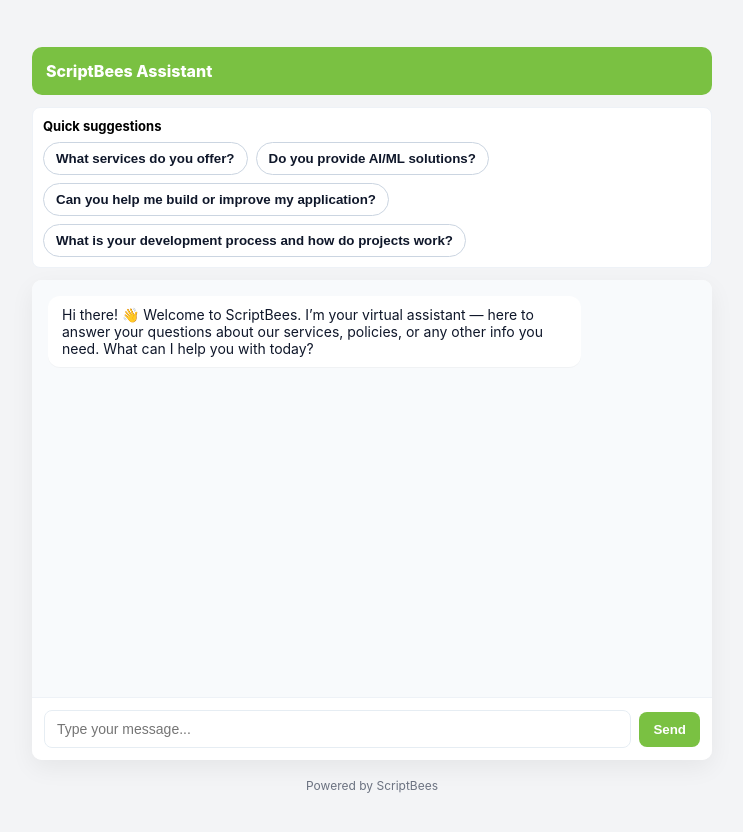
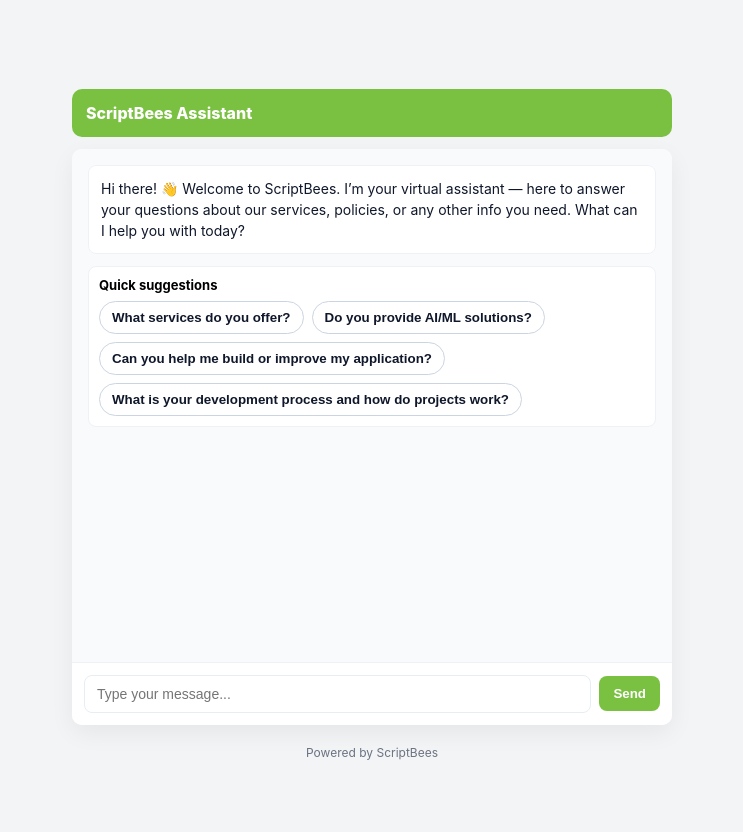
Before and after one commit to sharief44/dialogueflow, a React (Create React App) app: page / in a window 1280 px wide. Shown: the top 832 px of the page, without its empty margins (268-1011 px from the left). Built offline with nearby package versions, Linux system fonts and the light colour scheme.

Commit message:
updated chat.js file

```diff
--- a/src/components/ChatLauncher.jsx
+++ b/src/components/ChatLauncher.jsx
@@ -2,26 +2,29 @@
 import React, { useEffect, useRef, useState } from 'react';
 
 /**
- * ChatLauncher (single-column)
- *
- * Props:
- * - welcomeMessage: string
- * - suggestions: initial suggestions array
- * - fetchSuggestionsUrl: optional URL to fetch initial suggestions
- * - endpoint: server endpoint for messages (default '/.netlify/functions/dialogflow')
+ * ChatLauncher — welcome + suggestions rendered inside the same scrollable messages area
+ * - Header + input are fixed
+ * - Welcome & suggestions live inside messagesWrap so they scroll with conversation
+ * - No hardcoded bot message after send; bot replies appended only when server returns
  */
 export default function ChatLauncher({
-  welcomeMessage = 'Hi — Welcome! I can help with questions about our service.',
-  suggestions = ['AboutUs', 'what is ScriptBees', 'Features'],
+  welcomeMessage = 'Hi there! 👋 Welcome to ScriptBees. I’m your virtual assistant — here to answer your questions about our services, policies, or any other info you need. What can I help you with today?',
+  suggestions = [
+    'What services do you offer?',
+    'Do you provide AI/ML solutions?',
+    'Can you help me build or improve my application?',
+    'What is your development process and how do projects work?'
+  ],
   fetchSuggestionsUrl = undefined,
   endpoint = '/.netlify/functions/dialogflow',
 }) {
-  const [messages, setMessages] = useState([{ id: 'bot-welcome', from: 'bot', text: welcomeMessage }]);
+  // conversation messages only (bot replies come from server)
+  const [messages, setMessages] = useState([]);
   const [loading, setLoading] = useState(false);
   const [suggestionsState, setSuggestionsState] = useState(Array.isArray(suggestions) ? suggestions : []);
   const [suggestionsVisible, setSuggestionsVisible] = useState(Boolean(suggestionsState.length));
   const inputRef = useRef(null);
-  const boxRef = useRef(null);
+  const messagesRef = useRef(null);
 
   // session id
   useEffect(() => {
@@ -32,7 +35,7 @@
     }
   }, []);
 
-  // optionally fetch suggestions
+  // optional fetch suggestions
   useEffect(() => {
     if (!fetchSuggestionsUrl) return;
     let mounted = true;
@@ -53,25 +56,25 @@
     return () => { mounted = false; };
   }, [fetchSuggestionsUrl]);
 
-  // autoscroll
+  // autoscroll to bottom when messages change
   useEffect(() => {
-    if (boxRef.current) boxRef.current.scrollTop = boxRef.current.scrollHeight;
+    if (!messagesRef.current) return;
+    // small timeout ensures the DOM updates before scrolling
+    setTimeout(() => {
+      messagesRef.current.scrollTop = messagesRef.current.scrollHeight;
+    }, 30);
   }, [messages, loading]);
 
-  // send to server
+  // send text -> append user then call server -> append bot only when returned
   async function sendToBot(text) {
     if (!text || !text.toString().trim()) return;
     const trimmed = text.toString().trim();
 
-    // user message
+    // append user message immediately
     const userMsg = { id: `u-${Date.now()}`, from: 'user', text: trimmed };
     setMessages((m) => [...m, userMsg]);
 
-    // bot placeholder
-    const placeholderId = `p-${Date.now()}`;
-    setMessages((m) => [...m, { id: placeholderId, from: 'bot', text: 'Typing…', loading: true }]);
     setLoading(true);
-
     try {
       const sessionId = localStorage.getItem('dialogflow_session_id');
       const res = await fetch(endpoint, {
@@ -86,33 +89,42 @@
       }
 
       const data = await res.json();
-      const reply = data?.reply ?? data?.fulfillmentText ?? "Sorry, I don't have an answer for that.";
+      const reply = (data?.reply ?? data?.fulfillmentText ?? '')?.toString().trim();
       const payload = data?.payload ?? null;
 
-      setMessages((m) => m.map((msg) => (msg.id === placeholderId ? { ...msg, text: reply, loading: false, payload } : msg)));
+      // only append server-provided content (no hardcoded filler)
+      if (reply) {
+        const botMsg = { id: `b-${Date.now()}`, from: 'bot', text: reply, payload: payload ?? null };
+        setMessages((m) => [...m, botMsg]);
+      } else if (payload && payload.buttons && payload.buttons.length) {
+        // payload-only response -> append message with empty text but with payload (so buttons render)
+        const botMsg = { id: `b-${Date.now()}`, from: 'bot', text: '', payload };
+        setMessages((m) => [...m, botMsg]);
+      } else {
+        // nothing returned: do not inject any chat message (silently ignore)
+        console.warn('Dialogflow returned empty reply and no payload for:', trimmed);
+      }
     } catch (err) {
       console.error('sendToBot error', err);
-      setMessages((m) => m.map((msg) => (msg.id === placeholderId ? { ...msg, text: 'Sorry — something went wrong.', loading: false } : msg)));
+      // do not inject a hardcoded error message; keep UI silent and log
     } finally {
       setLoading(false);
     }
   }
 
-  // suggestion clicked
+  // suggestion click: keep suggestions visible (they're inside the scrollable area now)
   function handleSuggestionClick(s) {
     if (loading) return;
-    setSuggestionsVisible(false);
     sendToBot(s);
   }
 
-  // bot-sent inline buttons
+  // bot payload button click: keep buttons visible after click
   function handleBotButtonClick(messageId, button) {
-    setMessages((prev) => prev.map((m) => m.id === messageId ? { ...m, payload: { ...m.payload, buttons: [] } } : m));
+    // do NOT clear buttons; keep them visible and clickable
     const toSend = button.payload ?? button.title ?? button.text ?? '';
     if (toSend) sendToBot(toSend);
   }
 
-  // input send
   function handleSendInput() {
     const el = inputRef.current;
     if (!el) return;
@@ -122,24 +134,25 @@
     sendToBot(v);
   }
 
-  // styles (centered single column)
+  // styles: header + input fixed; messagesWrap is the single scrollable area
   const styles = {
-    page: { minHeight: '100vh', display: 'flex', alignItems: 'center', justifyContent: 'center', background: '#f3f4f6', padding: 20, fontFamily: 'Inter, system-ui, Arial, sans-serif' },
-    wrapper: { width: '680px', maxWidth: '96%', display: 'flex', flexDirection: 'column', gap: 12 },
+    page: { minHeight: '100vh', display: 'flex', alignItems: 'center', justifyContent: 'center', background: '#f3f4f6', padding: 24, fontFamily: 'Inter, system-ui, Arial, sans-serif' },
+    wrapper: { width: '600px', maxWidth: '96%', display: 'flex', flexDirection: 'column', gap: 12 },
     header: { background: '#7AC142', color: '#fff', padding: 14, fontWeight: 800, borderRadius: 10, display: 'flex', justifyContent: 'space-between', alignItems: 'center' },
-    subtitle: { fontSize: 13, color: '#ecfdf5', opacity: 0.95 },
+    chatCard: { borderRadius: 10, overflow: 'hidden', background: '#fff', boxShadow: '0 8px 24px rgba(2,6,23,0.06)', display: 'flex', flexDirection: 'column', height: '72vh' },
+    // messagesWrap is the single scrolling block (contains welcome, suggestions, messages)
+    messagesWrap: { padding: 16, display: 'flex', flexDirection: 'column', gap: 12, overflowY: 'auto', flex: 1, background: '#f8fafc' },
+    welcome: { background: '#fff', border: '1px solid #eef2f7', padding: 12, borderRadius: 8, color: '#0f172a', fontSize: 14, lineHeight: 1.5 },
     suggestionsBox: { padding: 10, borderRadius: 8, background: '#fff', border: '1px solid #eef2f7' },
     chipsRow: { display: 'flex', gap: 8, flexWrap: 'wrap' },
     chip: { padding: '8px 12px', borderRadius: 999, border: '1px solid #cbd5e1', background: '#fff', color: '#0f172a', cursor: 'pointer', fontWeight: 700 },
-    chatPanel: { height: '60vh', borderRadius: 10, overflow: 'hidden', display: 'flex', flexDirection: 'column', background: '#fff', boxShadow: '0 8px 24px rgba(2,6,23,0.06)' },
-    messages: { padding: 16, display: 'flex', flexDirection: 'column', gap: 10, overflowY: 'auto', flex: 1, background: '#f8fafc' },
+    messages: { display: 'flex', flexDirection: 'column', gap: 10 },
     botBubble: { background: '#fff', color: '#0f172a', padding: '10px 14px', borderRadius: 12, maxWidth: '78%', fontSize: 14, boxShadow: '0 1px 0 rgba(2,6,23,0.03)' },
     userBubble: { background: '#7AC142', color: '#fff', padding: '10px 14px', borderRadius: 12, maxWidth: '78%', fontSize: 14, alignSelf: 'flex-end' },
-    inputRow: { padding: 12, borderTop: '1px solid #eef2f7', display: 'flex', gap: 8, alignItems: 'center', background: '#fff' },
+    inputRow: { padding: 12, borderTop: '1px solid #eef2f7', display: 'flex', gap: 8, alignItems: 'center', background: '#fff', flex: '0 0 auto' },
     input: { flex: 1, padding: '10px 12px', borderRadius: 8, border: '1px solid #e6edf3', outline: 'none', fontSize: 14 },
     sendBtn: { padding: '10px 14px', borderRadius: 8, background: '#7AC142', color: '#fff', border: 'none', cursor: 'pointer', fontWeight: 700 },
-    smallNote: { fontSize: 12, color: '#6b7280', textAlign: 'center' },
-    session: { fontSize: 12, color: '#6b7280', marginTop: 6, textAlign: 'center' },
+    footerNote: { fontSize: 12, color: '#6b7280', textAlign: 'center', paddingTop: 8 }
   };
 
   return (
@@ -149,6 +162,13 @@
           <div>ScriptBees Assistant</div>
         </div>
 
+        <div style={styles.chatCard}>
+          {/* single scrolling area: welcome + suggestions + messages */}
+          <div style={styles.messagesWrap} ref={messagesRef} aria-live="polite">
+            {/* welcome sits at the top of the scrollable area */}
+            <div style={styles.welcome}>{welcomeMessage}</div>
+
+            {/* suggestions are now inside the scroll area and will scroll away as messages grow */}
             {suggestionsVisible && suggestionsState && suggestionsState.length > 0 && (
               <div style={styles.suggestionsBox}>
                 <div style={{ fontSize: 13, fontWeight: 700, marginBottom: 8 }}>Quick suggestions</div>
@@ -162,8 +182,8 @@
               </div>
             )}
 
-        <div style={styles.chatPanel}>
-          <div style={styles.messages} ref={boxRef} aria-live="polite">
+            {/* conversation messages */}
+            <div style={styles.messages}>
               {messages.map((m) => (
                 <div key={m.id} style={{ display: 'flex', justifyContent: m.from === 'user' ? 'flex-end' : 'flex-start' }}>
                   <div style={m.from === 'user' ? styles.userBubble : styles.botBubble}>
@@ -178,13 +198,13 @@
                         ))}
                       </div>
                     )}
-
-                  {m.loading && <div style={{ marginTop: 6, fontSize: 12, color: '#6b7280' }}>Loading…</div>}
                   </div>
                 </div>
               ))}
             </div>
+          </div>
 
+          {/* input row stays fixed under the scroll area */}
           <div style={styles.inputRow}>
             <input
               ref={inputRef}
@@ -198,7 +218,7 @@
           </div>
         </div>
 
-        <div style={styles.session}>Powered by ScriptBees</div>
+        <div style={styles.footerNote}>Powered by ScriptBees</div>
       </div>
     </div>
   );
```
Lines whose indentation alone changed are shown as unchanged.
